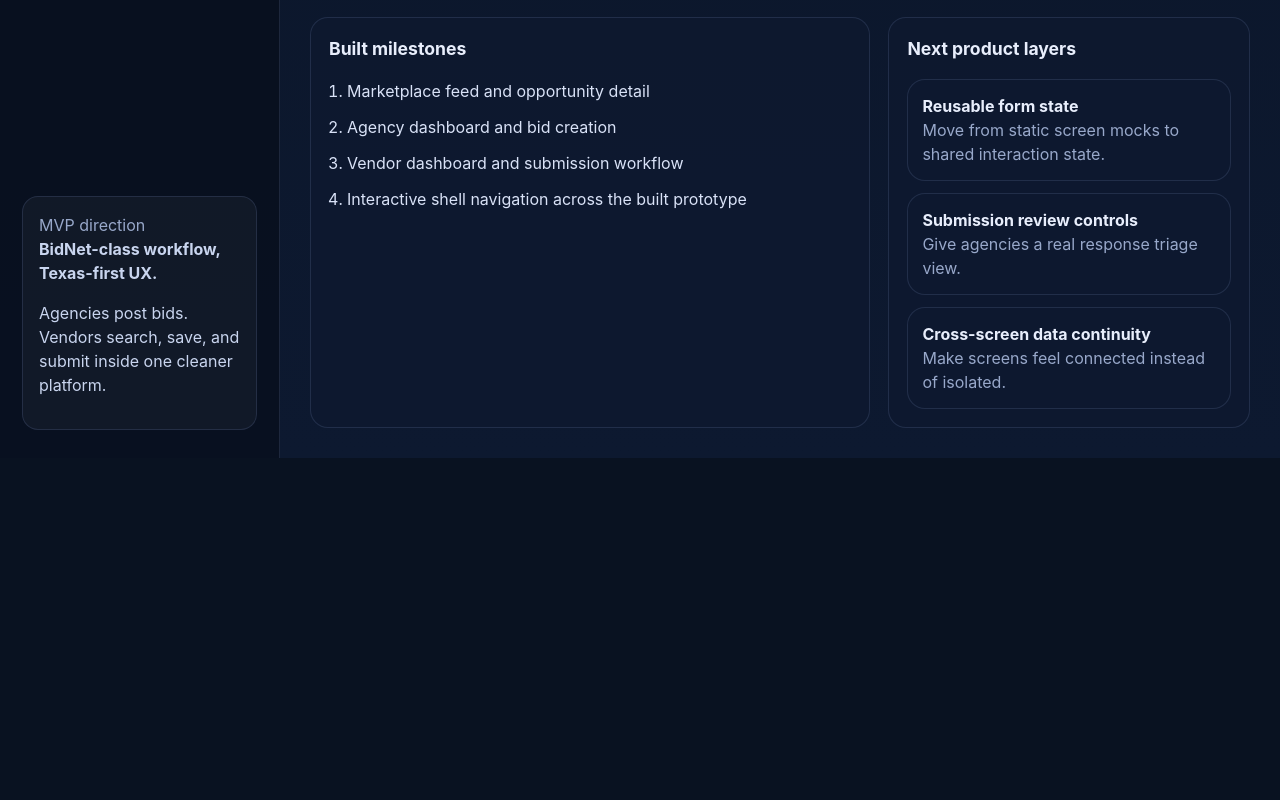
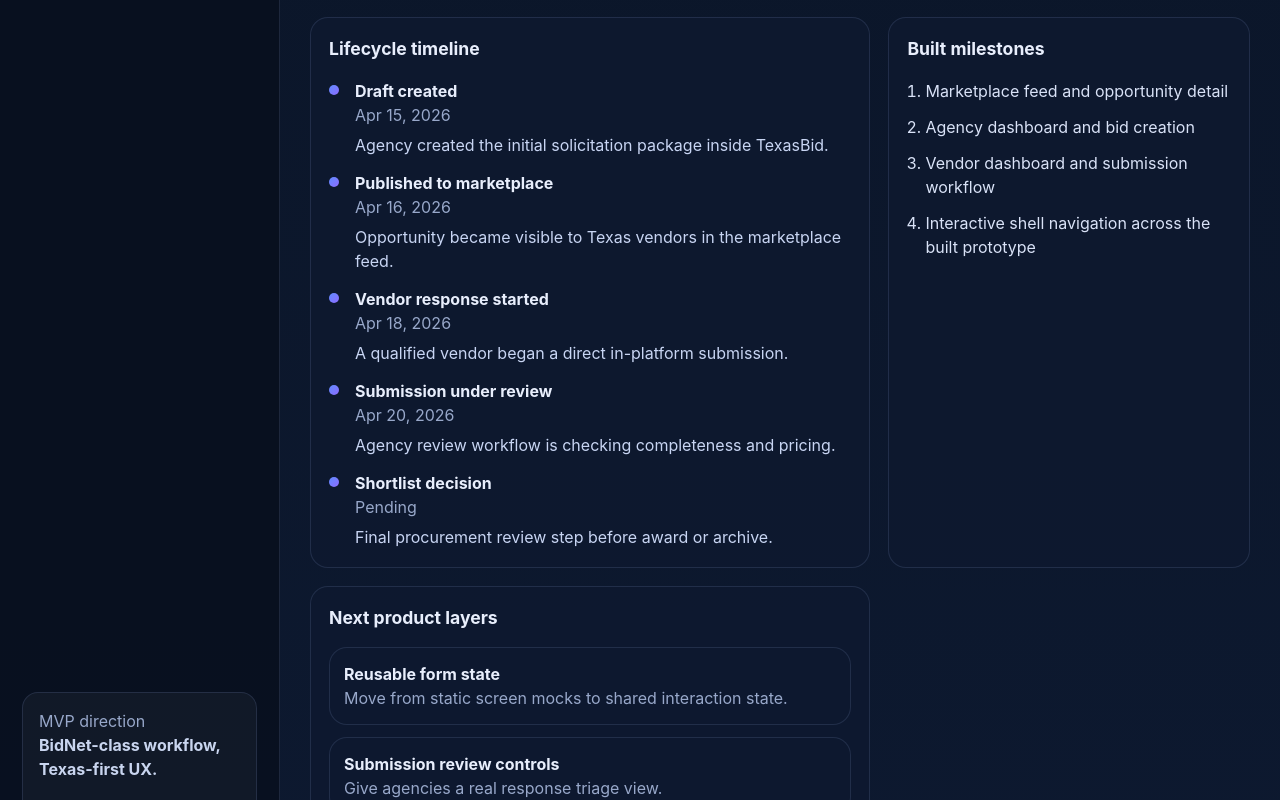
Before and after one commit to kinectic/texas-bid-consumer-portal, a React (Vite) app in the folder texas-bid-portal/: page / in a window 1280 px wide. Shown: the part 1900-2700 px from the top of the page. Before the commit the page ends 2358 px from the top, so only its background shows below. Built offline with nearby package versions, Linux system fonts and the light colour scheme.

Commit message:
Add bid lifecycle timeline panels

```diff
--- a/texas-bid-portal/src/App.css
+++ b/texas-bid-portal/src/App.css
@@ -121,6 +121,33 @@ button {
   gap: 10px;
   flex-wrap: wrap;
   margin-top: 12px;
+}
+
+.timeline-list {
+  display: grid;
+  gap: 14px;
+  margin-top: 16px;
+}
+
+.timeline-item {
+  display: grid;
+  grid-template-columns: 14px 1fr;
+  gap: 12px;
+  align-items: flex-start;
+}
+
+.timeline-dot {
+  width: 10px;
+  height: 10px;
+  margin-top: 6px;
+  border-radius: 999px;
+  background: linear-gradient(135deg, #5f8cff 0%, #8e6bff 100%);
+}
+
+.timeline-detail {
+  margin-top: 6px;
+  color: #c8d5f3;
+  line-height: 1.5;
 }
 
 .context-label {
--- /dev/null
+++ b/texas-bid-portal/src/components/LifecycleTimelinePanel.tsx
@@ -0,0 +1,25 @@
+import { bidLifecycleTimeline } from '../data/lifecycleTimeline'
+
+type LifecycleTimelinePanelProps = {
+  title?: string
+}
+
+export function LifecycleTimelinePanel({ title = 'Bid lifecycle timeline' }: LifecycleTimelinePanelProps) {
+  return (
+    <div className="panel">
+      <div className="panel-title">{title}</div>
+      <div className="timeline-list">
+        {bidLifecycleTimeline.map((item) => (
+          <div className="timeline-item" key={`${item.label}-${item.date}`}>
+            <div className="timeline-dot" />
+            <div>
+              <strong>{item.label}</strong>
+              <div className="muted">{item.date}</div>
+              <div className="timeline-detail">{item.detail}</div>
+            </div>
+          </div>
+        ))}
+      </div>
+    </div>
+  )
+}
--- /dev/null
+++ b/texas-bid-portal/src/data/lifecycleTimeline.ts
@@ -0,0 +1,27 @@
+export const bidLifecycleTimeline = [
+  {
+    label: 'Draft created',
+    date: 'Apr 15, 2026',
+    detail: 'Agency created the initial solicitation package inside TexasBid.',
+  },
+  {
+    label: 'Published to marketplace',
+    date: 'Apr 16, 2026',
+    detail: 'Opportunity became visible to Texas vendors in the marketplace feed.',
+  },
+  {
+    label: 'Vendor response started',
+    date: 'Apr 18, 2026',
+    detail: 'A qualified vendor began a direct in-platform submission.',
+  },
+  {
+    label: 'Submission under review',
+    date: 'Apr 20, 2026',
+    detail: 'Agency review workflow is checking completeness and pricing.',
+  },
+  {
+    label: 'Shortlist decision',
+    date: 'Pending',
+    detail: 'Final procurement review step before award or archive.',
+  },
+]
--- a/texas-bid-portal/src/pages/HomeDashboardPage.tsx
+++ b/texas-bid-portal/src/pages/HomeDashboardPage.tsx
@@ -1,3 +1,4 @@
+import { LifecycleTimelinePanel } from '../components/LifecycleTimelinePanel'
 import { lifecycleMetrics } from '../data/metrics'
 import type { CreateBidFormState } from '../types/forms'
 
@@ -152,6 +153,7 @@ export function HomeDashboardPage({ publishedBidPreview }: HomeDashboardPageProp
       </section>
 
       <section className="content-grid lower-grid">
+        <LifecycleTimelinePanel title="Lifecycle timeline" />
         <div className="panel">
           <div className="panel-title">Built milestones</div>
           <ol className="flow-list">
@@ -160,7 +162,9 @@ export function HomeDashboardPage({ publishedBidPreview }: HomeDashboardPageProp
             ))}
           </ol>
         </div>
+      </section>
 
+      <section className="content-grid lower-grid">
         <div className="panel">
           <div className="panel-title">Next product layers</div>
           <div className="draft-list">
--- a/texas-bid-portal/src/pages/OpportunityDetailPage.tsx
+++ b/texas-bid-portal/src/pages/OpportunityDetailPage.tsx
@@ -1,3 +1,4 @@
+import { LifecycleTimelinePanel } from '../components/LifecycleTimelinePanel'
 import { bidPacketDocuments } from '../data/formState'
 import { selectedOpportunity, statusClass } from '../data/mockData'
 
@@ -104,6 +105,10 @@ export function OpportunityDetailPage() {
           </div>
         </div>
       </section>
+
+      <section className="content-grid lower-grid">
+        <LifecycleTimelinePanel />
+      </section>
     </main>
   )
 }
```
